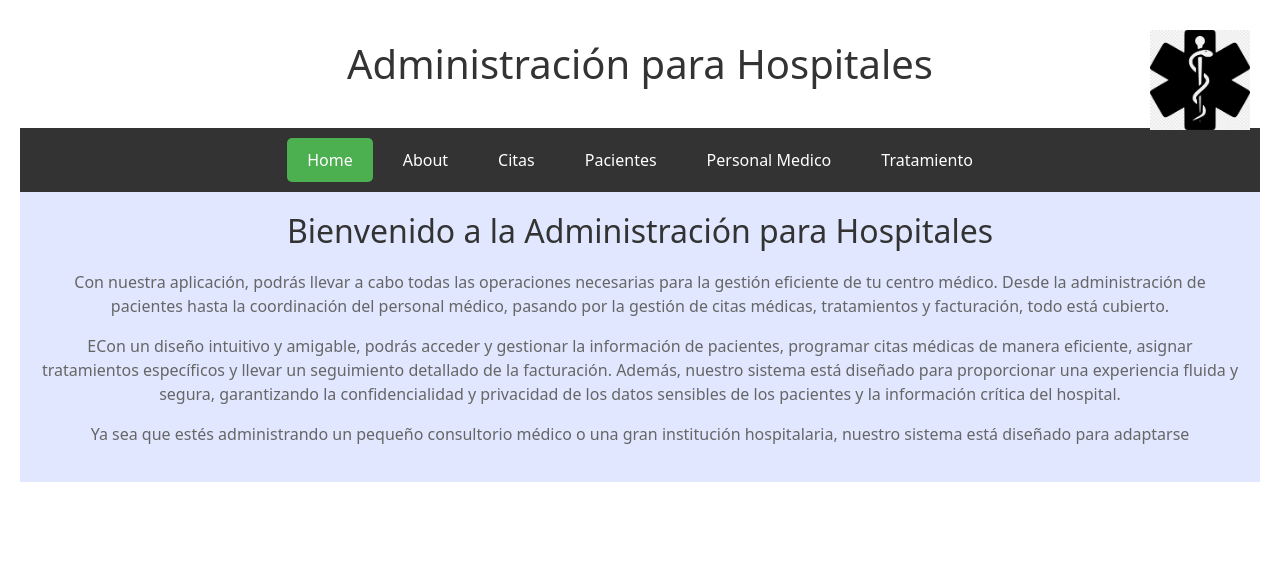
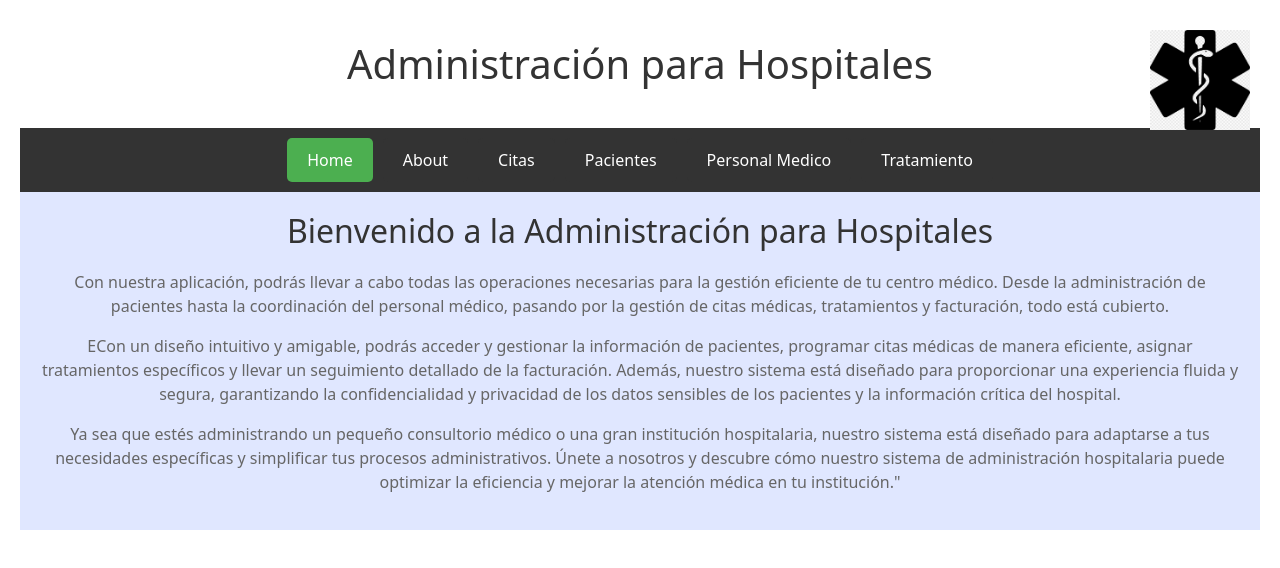
Before and after one commit to Daniela0245/hospital.p, a Vue app: page / in a window 1280 px wide. Shown: the top 568 px of the page. Built offline with nearby package versions, Linux system fonts and the light colour scheme.

Commit message:
Ultimos cambios

```diff
--- a/src/home/Home.vue
+++ b/src/home/Home.vue
@@ -4,7 +4,7 @@
       <h2>Bienvenido a la Administración para Hospitales</h2>
       <p>Con nuestra aplicación, podrás llevar a cabo todas las operaciones necesarias para la gestión eficiente de tu centro médico. Desde la administración de pacientes hasta la coordinación del personal médico, pasando por la gestión de citas médicas, tratamientos y facturación, todo está cubierto.</p>
       <p>ECon un diseño intuitivo y amigable, podrás acceder y gestionar la información de pacientes, programar citas médicas de manera eficiente, asignar tratamientos específicos y llevar un seguimiento detallado de la facturación. Además, nuestro sistema está diseñado para proporcionar una experiencia fluida y segura, garantizando la confidencialidad y privacidad de los datos sensibles de los pacientes y la información crítica del hospital.</p>
-      <p> Ya sea que estés administrando un pequeño consultorio médico o una gran institución hospitalaria, nuestro sistema está diseñado para adaptarse </p>
+      <p>Ya sea que estés administrando un pequeño consultorio médico o una gran institución hospitalaria, nuestro sistema está diseñado para adaptarse a tus necesidades específicas y simplificar tus procesos administrativos. Únete a nosotros y descubre cómo nuestro sistema de administración hospitalaria puede optimizar la eficiencia y mejorar la atención médica en tu institución."</p>
 
       <!-- Aquí puedes agregar más contenido e información relevante -->
     </div>
```
